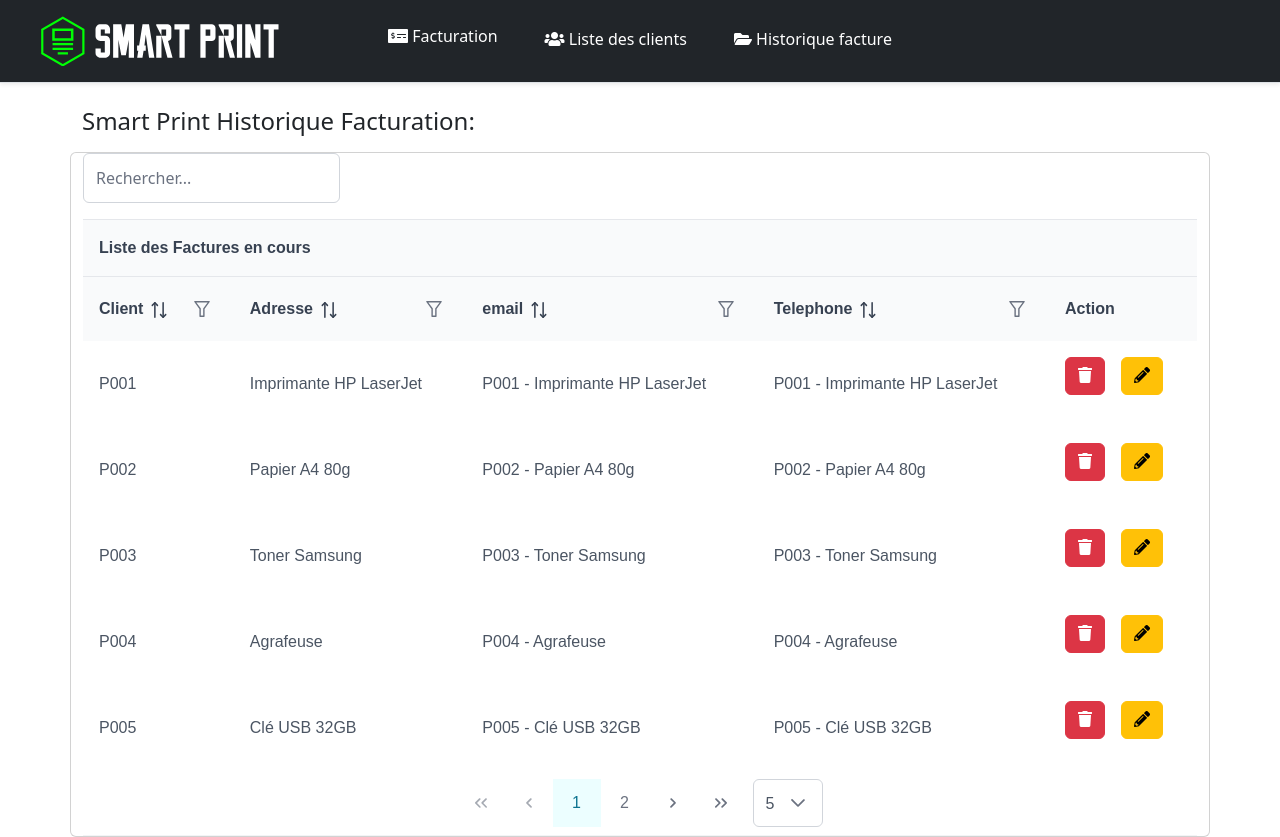
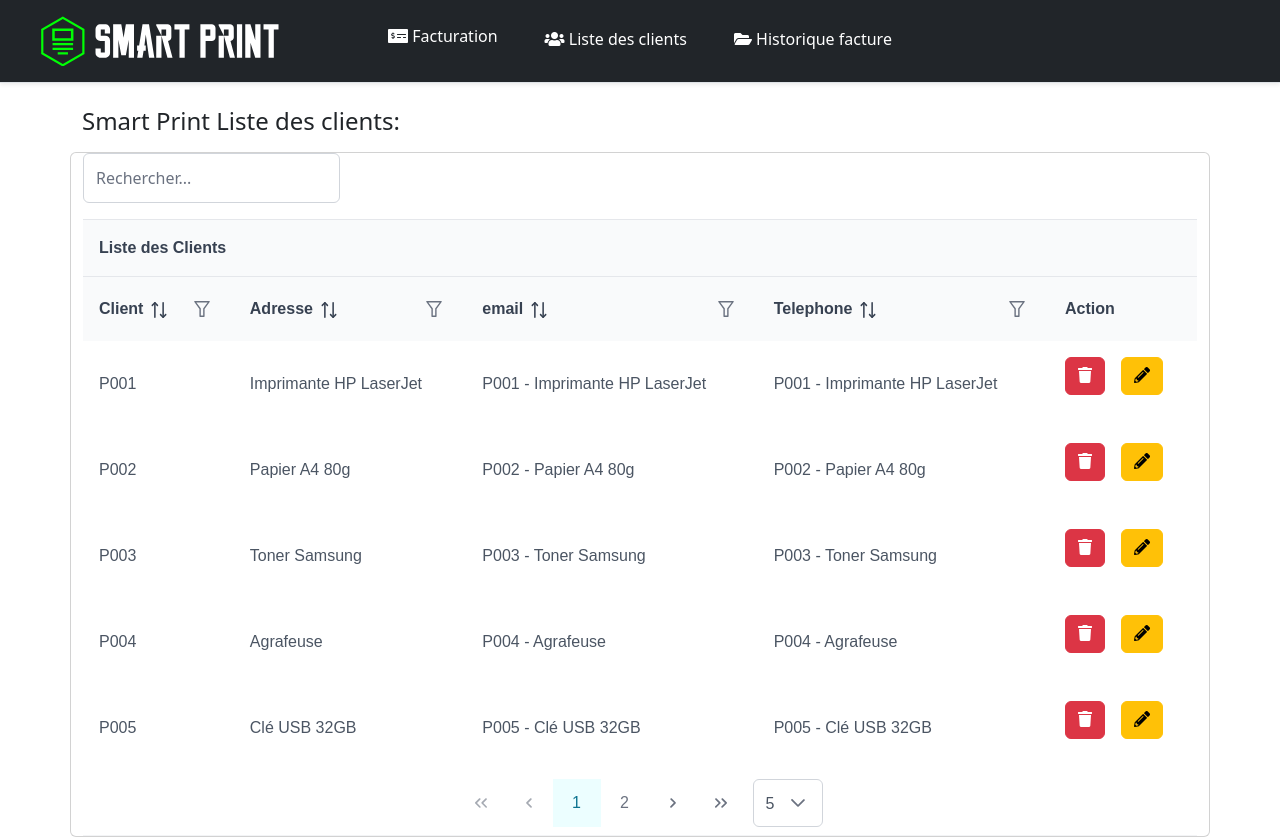
Before and after one commit to HasinaAndrianasinoro16/Smart_print, a React (Create React App) app in the folder smart_printfront/: page /liste_client in a window 1280 px wide. Built offline with nearby package versions, Linux system fonts and the light colour scheme; a web font is replaced by a local one.

Commit message:
Update Liste_Client.jsx

```diff
--- a/smart_printfront/src/Page/Liste_Client.jsx
+++ b/smart_printfront/src/Page/Liste_Client.jsx
@@ -45,7 +45,7 @@ export default function Liste_Client(){
     return(
         <>
             <div className="container-lg">
-                <div className="text-start bold h4">Smart Print Historique Facturation:</div>
+                <div className="text-start bold h4">Smart Print Liste des clients:</div>
                 <div className="py-1"/>
                 <div className="row">
                     <div className="card">
@@ -68,7 +68,7 @@ export default function Liste_Client(){
                             rowsPerPageOptions={[5, 10, 20]}
                             globalFilter={globalFilter}
                             tableStyle={{minWidth: '50rem'}}
-                            header="Liste des Factures en cours"
+                            header="Liste des Clients   "
                         >
                             <Column field="code" header="Client" sortable filter></Column>
                             <Column field="name" header="Adresse" sortable filter></Column>
```
